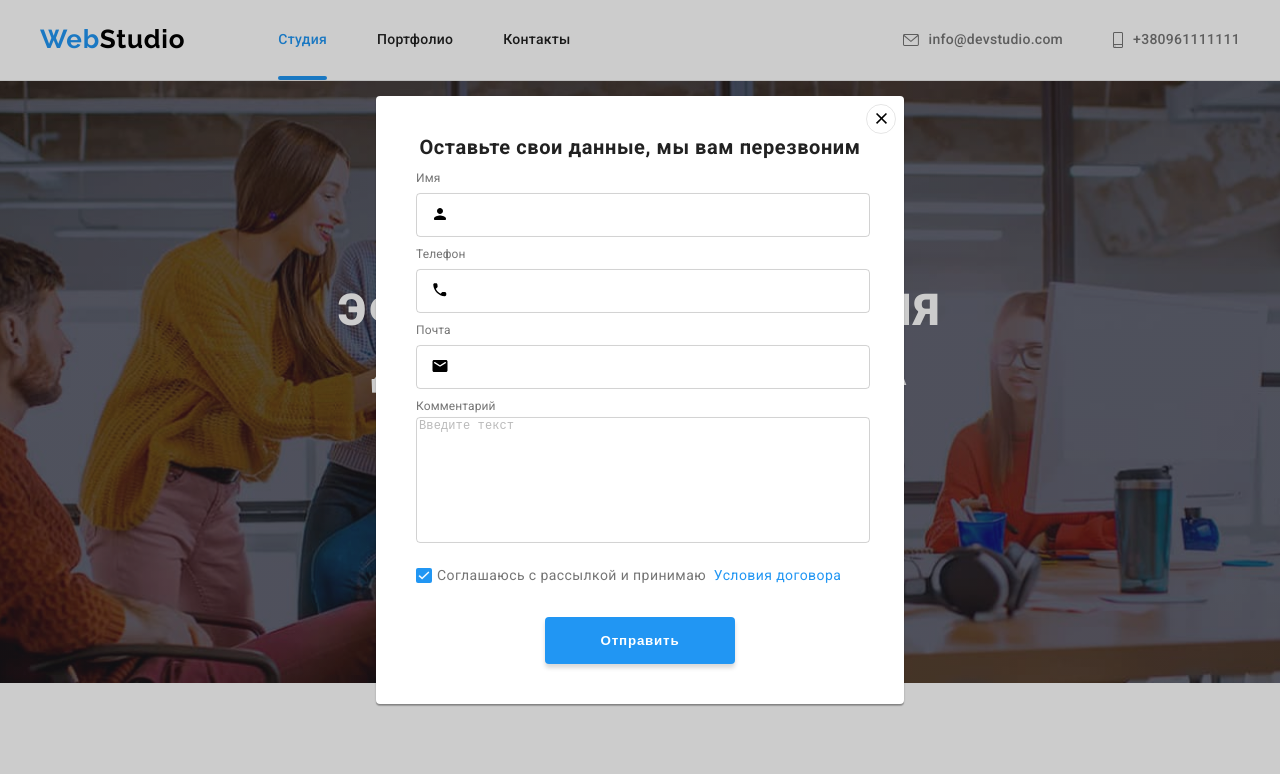
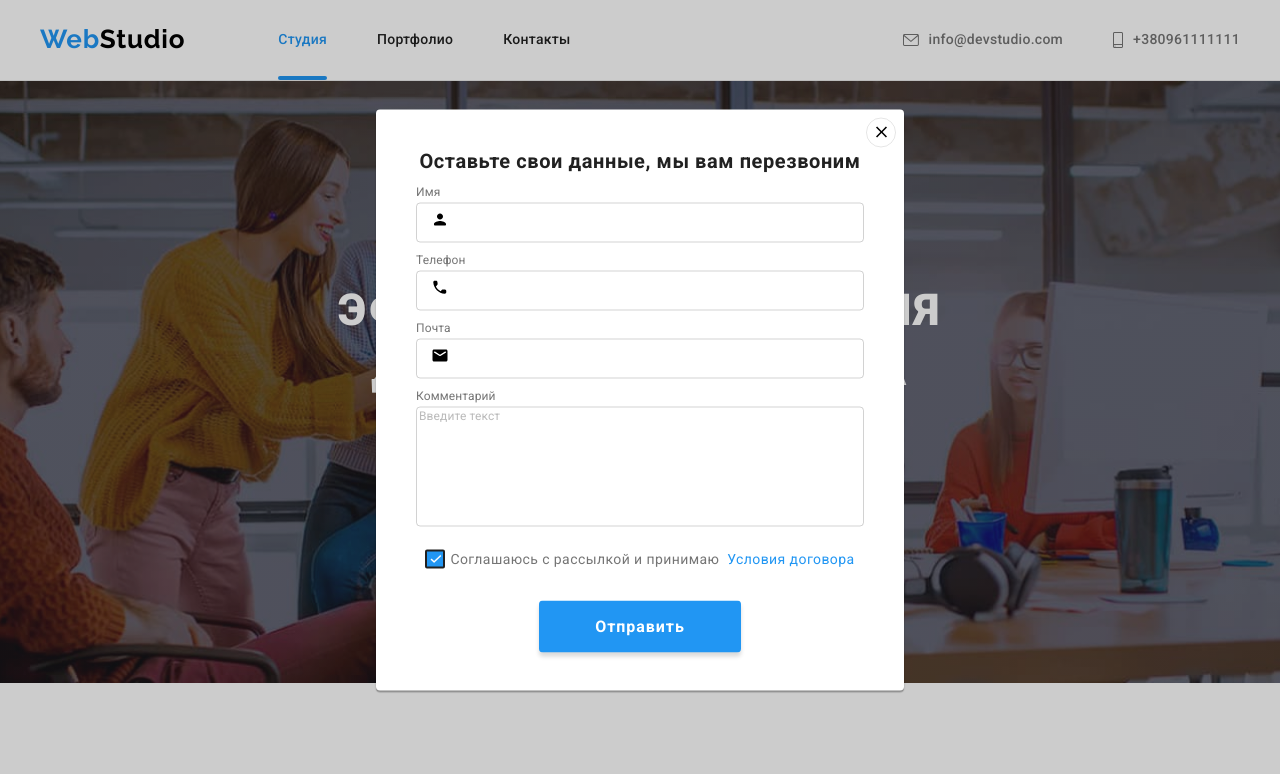
Before and after one commit to Andrey14121992/goit-markup-hw-06, a plain HTML site: page index.html in a window 1280 px wide. Both pictures are taken after a click on the button "Заказать услугу". Shown: the top 774 px of the page. Drawn offline with nearby package versions, Linux system fonts and the light colour scheme.

Commit message:
Исправил все ошибки

```diff
--- a/css/styles.css
+++ b/css/styles.css
@@ -887,7 +887,7 @@ color: #757575;
 
   transform: translate(-50%, -50%);
   width: 528px;
-  min-height: 581px;
+  height: 581px;
 
   background: #ffffff;
   box-shadow: 0px 1px 3px rgba(0, 0, 0, 0.12), 0px 1px 1px rgba(0, 0, 0, 0.14),
@@ -1016,7 +1016,6 @@ margin-bottom: 10px;
   display: block;
   font-size: 12px;
   line-height: 14px;
-  padding-bottom: 4px;
   letter-spacing: 0.01em;
 
   color: #757575;
@@ -1025,8 +1024,10 @@ margin-bottom: 10px;
 .form-input {
   width: 100%;
   height: 40px;
-
+  padding: 0;
+  padding-left: 36px;
   margin-top: 4px;
+  box-sizing: border-box;
   border: 1px solid rgba(33, 33, 33, 0.2);
   border-radius: 4px;
   background-color: transparent;
@@ -1056,13 +1057,14 @@ margin-bottom: 10px;
 }
 
 .modal-area {
-  margin-top: 10px;
   margin-bottom: 20px;
 
 }
 
 .modal-text-area {
+  margin-top: 4px;
   display: block;
+  box-sizing: border-box;
   width: 448px;
   height: 120px;
   border: 1px solid rgba(33, 33, 33, 0.2);
@@ -1089,7 +1091,11 @@ margin-bottom: 10px;
 
    /*------------Checkbox--------*/
 
+
+
+
    .check-text {
+    justify-content: center;
     font-size: 14px;
     line-height: 24px;
     letter-spacing: 0.03em;
@@ -1103,18 +1109,18 @@ margin-bottom: 10px;
    }
 
 
-   /*-------1 вариант-------*.
+   /*--------1вариант----------*
    .check-text::before {
     content: "";
     width: 16px;
     height: 15px;
-    background: #2196F3;
+    background: #212121;
     border-radius: 2px;
     margin-right: 5px;
    }
 
    .input-check:checked + .check-text::before {
-    background-color: #2196F3;
+    background-color: #212121;
     background-image: url(../images/check.svg);
     background-repeat: no-repeat;
     background-position: center;
@@ -1125,16 +1131,18 @@ margin-bottom: 10px;
 
 
 /*----------2 вариант----------*/
+
 .check-text span {
-  width: 16px;
+    width: 16px;
     height: 15px;
 
-    background: #2196F3;
-
+    background-color: #2196f3;
+    border: 2px solid #212121;
     border-radius: 2px;
     margin-right: 5px;
     display: flex;
     align-items: center;
+    justify-content: center;
 }
 
 .check-icons {
@@ -1144,8 +1152,19 @@ margin-bottom: 10px;
 
 
 .input-check:checked + .check-text .check-icons {
-  fill:  #FFFFFF;;
+  fill: #ffffff;
 
+}
+
+.input-check:checked + .check-text span {
+  background-color: #212121;
+
+
+}
+
+
+.input-check:focus + .check-text span {
+  border-color:
 }
 
 
@@ -1161,7 +1180,7 @@ margin-bottom: 10px;
   line-height: 1.88;
   letter-spacing: 0.06em;
   color:  #ffffff;
-  background-color: #2196f3;;
+  background-color: #2196f3;
   box-shadow: 0px 4px 4px rgba(0, 0, 0, 0.15);
   cursor: pointer;
   border-radius: 4px;
--- a/index.html
+++ b/index.html
@@ -8,7 +8,8 @@
     <link rel="preconnect" href="https://fonts.googleapis.com">
     <link rel="preconnect" href="https://fonts.gstatic.com" crossorigin>
     <link href="https://fonts.googleapis.com/css2?family=Raleway:wght@700&family=Roboto:wght@400;500;700;900&display=swap" rel="stylesheet">
-    <link href="https://cdnjs.cloudflare.com/ajax/libs/normalize/8.0.1/normalize.min.css">
+    <link rel="stylesheet"
+    href="https://cdnjs.cloudflare.com/ajax/libs/normalize/8.0.1/normalize.min.css">
     <link rel="stylesheet" href="./css/styles.css">
 
 </head>
```
Also changed, not shown: portfolio.html (+2 -1 lines).
